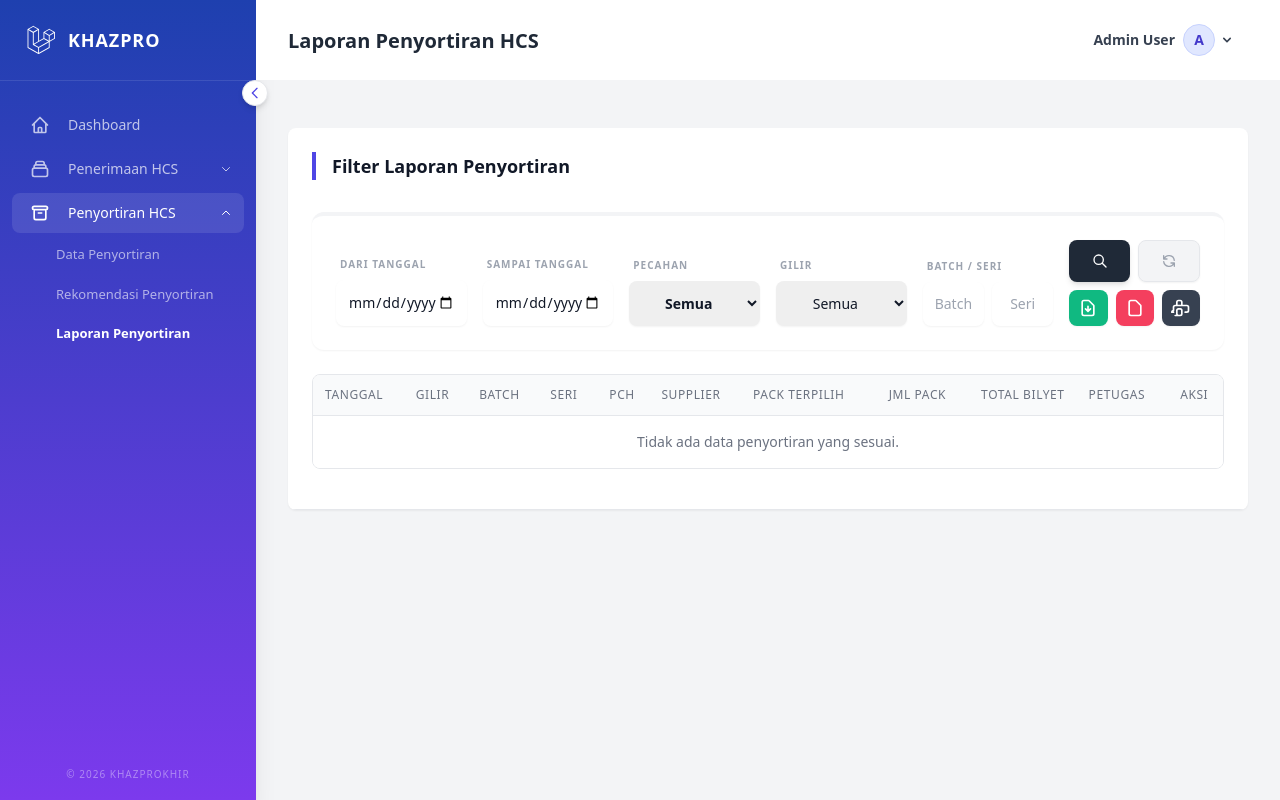
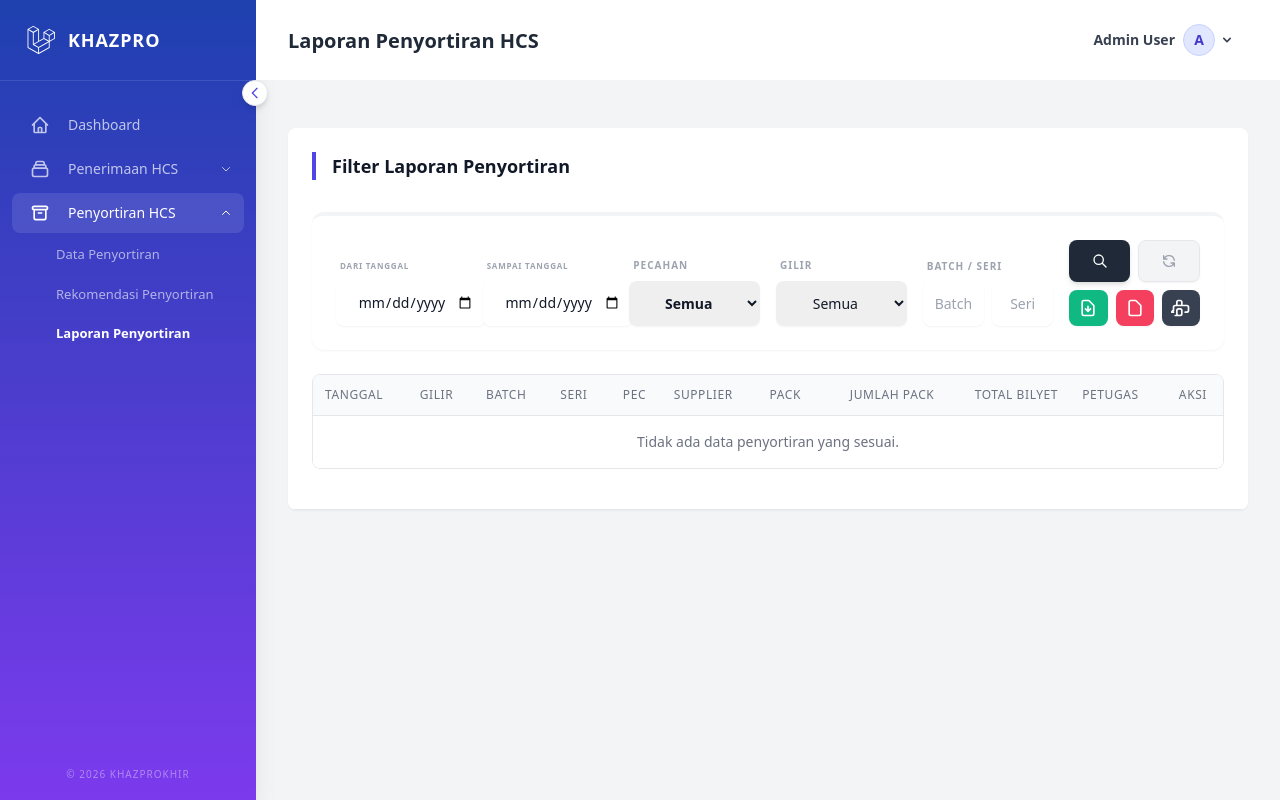
Before and after one commit to prophetical/khazprokhir-dev, a Laravel app: page /hcs-sorting-reports in a window 1280 px wide. Run offline with Laravel 12, Linux system fonts and the light colour scheme; a user stored in the database is signed in; data comes from the database, SQL or seed files in the repository; data that the repository does not hold is empty; some libraries are stand-ins or nearby versions.

Commit message:
Memperbaiki tampilan sortir dan penerimaan

```diff
--- a/resources/views/hcs-sorting-report/index.blade.php
+++ b/resources/views/hcs-sorting-report/index.blade.php
@@ -36,16 +36,16 @@
                                 <div class="grid grid-cols-1 md:grid-cols-3 lg:grid-cols-6 gap-4 items-end">
                                     <div class="lg:col-span-2 grid grid-cols-2 gap-4">
                                         <div>
-                                            <label class="block text-[10px] font-bold text-gray-400 uppercase tracking-widest mb-2 px-1">Dari Tanggal</label>
+                                            <label class="block text-[8px] font-bold text-gray-400 uppercase tracking-widest mb-2 px-1">Dari Tanggal</label>
                                             <input id="tanggal_dari" name="tanggal_dari" type="date"
-                                                   class="block w-full border-gray-200 rounded-lg shadow-sm px-3 py-3 text-sm text-center transition-all duration-300"
+                                                   class="block border-gray-200 rounded-lg shadow-sm px-3 py-3 text-sm text-center transition-all duration-300"
                                                    :class="currentTheme ? (currentTheme.focus + ' ' + currentTheme.ring) : 'focus:border-indigo-500 focus:ring-indigo-500'"
                                                    value="{{ request('tanggal_dari') }}" />
                                         </div>
                                         <div>
-                                            <label class="block text-[10px] font-bold text-gray-400 uppercase tracking-widest mb-2 px-1">Sampai Tanggal</label>
+                                            <label class="block text-[8px] font-bold text-gray-400 uppercase tracking-widest mb-2 px-1">Sampai Tanggal</label>
                                             <input id="tanggal_sampai" name="tanggal_sampai" type="date"
-                                                   class="block w-full border-gray-200 rounded-lg shadow-sm px-3 py-3 text-sm text-center transition-all duration-300"
+                                                   class="block border-gray-200 rounded-lg shadow-sm px-3 py-3 text-sm text-center transition-all duration-300"
                                                    :class="currentTheme ? (currentTheme.focus + ' ' + currentTheme.ring) : 'focus:border-indigo-500 focus:ring-indigo-500'"
                                                    value="{{ request('tanggal_sampai') }}" />
                                         </div>
@@ -140,10 +140,10 @@
                                     <th scope="col" class="px-3 py-3 text-left text-xs font-medium text-gray-500 uppercase tracking-wider">Gilir</th>
                                     <th scope="col" class="px-3 py-3 text-left text-xs font-medium text-gray-500 uppercase tracking-wider">Batch</th>
                                     <th scope="col" class="px-3 py-3 text-left text-xs font-medium text-gray-500 uppercase tracking-wider">Seri</th>
-                                    <th scope="col" class="px-3 py-3 text-left text-xs font-medium text-gray-500 uppercase tracking-wider text-center">Pch</th>
+                                    <th scope="col" class="px-3 py-3 text-left text-xs font-medium text-gray-500 uppercase tracking-wider text-center">Pec</th>
                                     <th scope="col" class="px-3 py-3 text-left text-xs font-medium text-gray-500 uppercase tracking-wider">Supplier</th>
-                                    <th scope="col" class="px-3 py-3 text-left text-xs font-medium text-gray-500 uppercase tracking-wider">Pack Terpilih</th>
-                                    <th scope="col" class="px-3 py-3 text-left text-xs font-medium text-gray-500 uppercase tracking-wider text-right">Jml Pack</th>
+                                    <th scope="col" class="px-3 py-3 text-left text-xs font-medium text-gray-500 uppercase tracking-wider">Pack</th>
+                                    <th scope="col" class="px-3 py-3 text-left text-xs font-medium text-gray-500 uppercase tracking-wider text-right">Jumlah Pack</th>
                                     <th scope="col" class="px-3 py-3 text-left text-xs font-medium text-gray-500 uppercase tracking-wider text-right">Total Bilyet</th>
                                     <th scope="col" class="px-3 py-3 text-left text-xs font-medium text-gray-500 uppercase tracking-wider">Petugas</th>
                                     <th scope="col" class="px-3 py-3 text-center text-xs font-medium text-gray-500 uppercase tracking-wider">Aksi</th>
```
